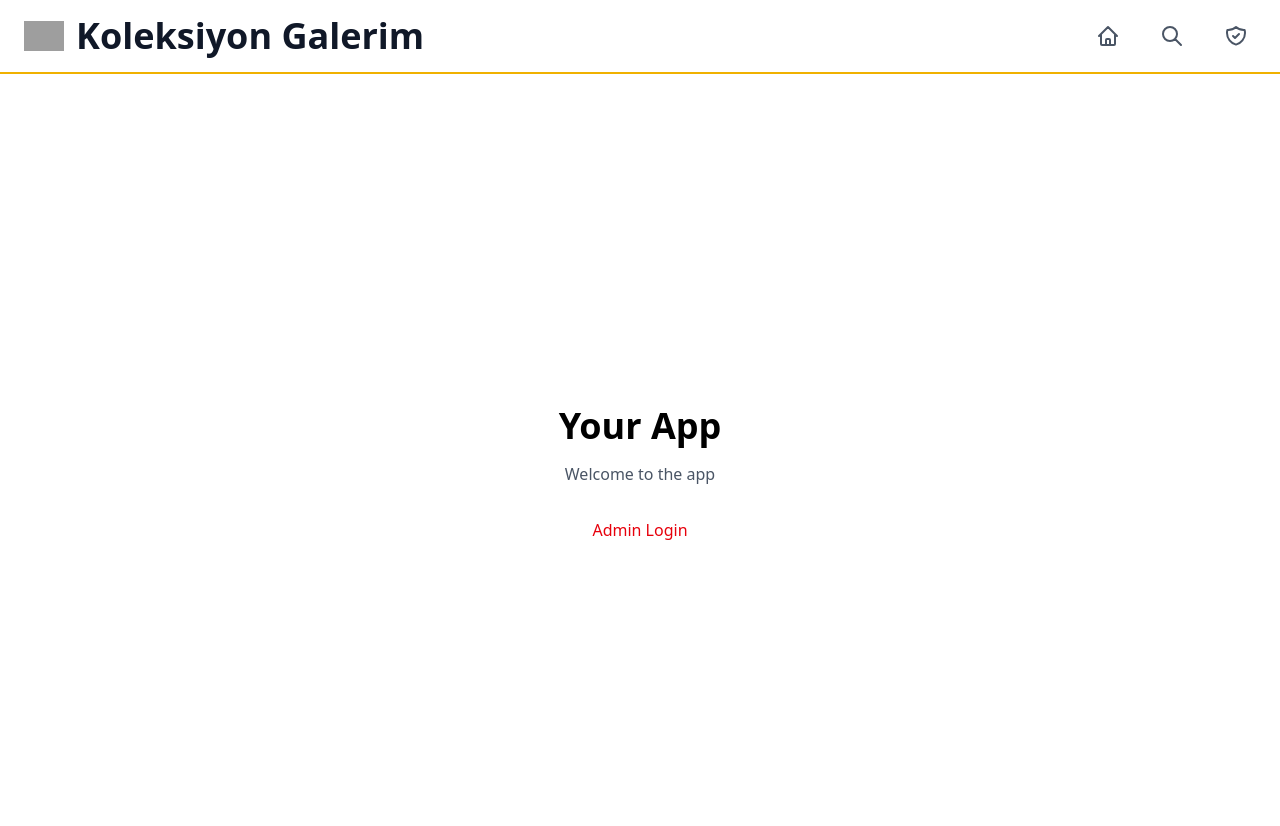
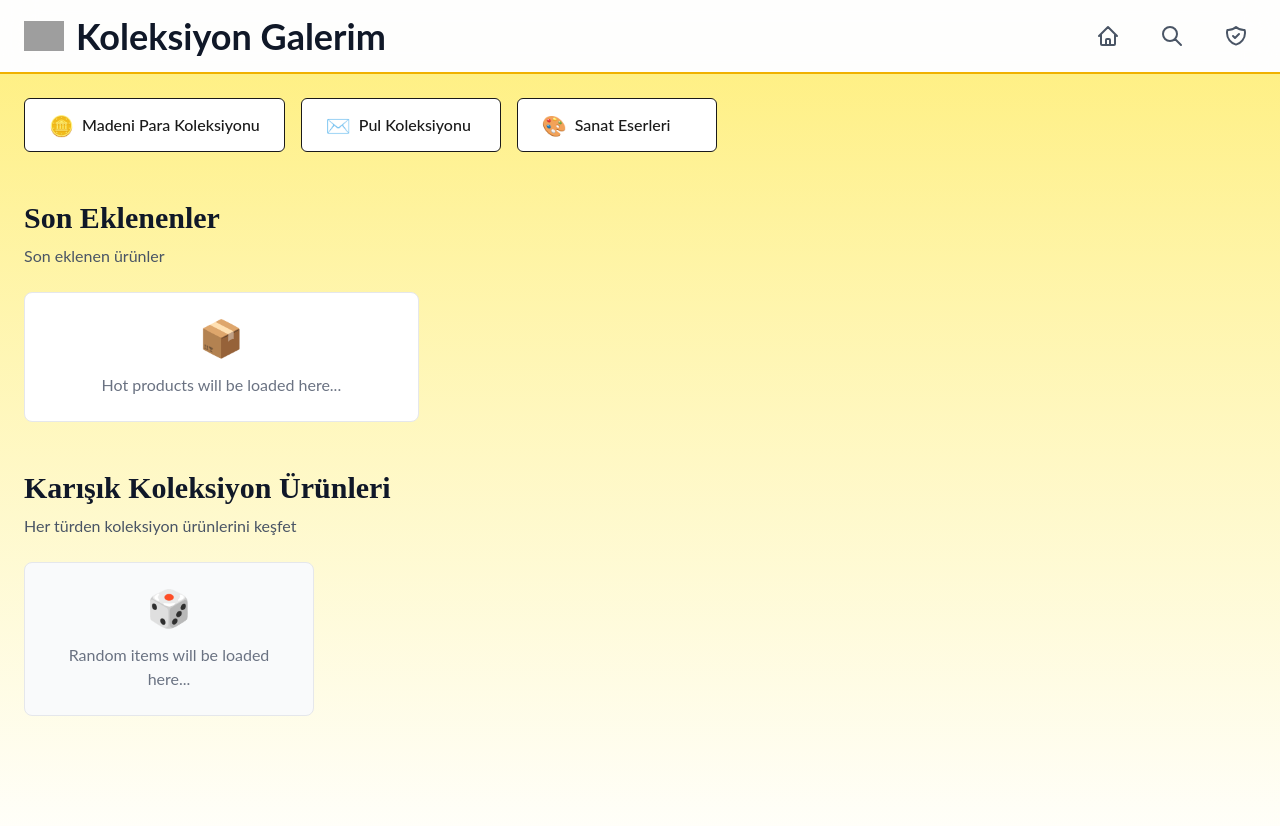
Before and after one commit to ak1nttr/collection-blog, a Next.js app: page / in a window 1280 px wide. Shown: the top 826 px of the page. Built offline with nearby package versions, Linux system fonts and the light colour scheme; grey boxes are pictures that could not be loaded.

Commit message:
style: design the homepage

```diff
--- a/src/app/globals.css
+++ b/src/app/globals.css
@@ -1 +1,13 @@
 @import "tailwindcss";
+
+@import url('https://fonts.googleapis.com/css2?family=Playfair+Display:wght@400;600;700&family=Lato:wght@400;500;700&display=swap');
+
+body {
+  font-family: 'Lato', sans-serif;
+  color: #1a1a1a;
+  background-color: #faf9f6; /* soft neutral background */
+}
+
+h1, h2, h3, h4, h5, h6 {
+  font-family: 'Playfair Display', serif;
+}
--- a/src/app/page.tsx
+++ b/src/app/page.tsx
@@ -1,18 +1,76 @@
-import Link from 'next/link'
+'use client'
+
+import CategoryCard from '@/components/CategoryCard'
+import { useState } from 'react'
 
 export default function Home() {
+  const [openCategory, setOpenCategory] = useState<string | null>(null)
+
+  const toggleCategory = (category: string) => {
+    setOpenCategory(openCategory === category ? null : category)
+  }
+
   return (
-    <div className="min-h-screen flex items-center justify-center">
-      <div className="text-center">
-        <h1 className="text-4xl font-bold mb-4">Your App</h1>
-        <p className="text-gray-600 mb-8">Welcome to the app</p>
+    <div className="min-h-screen bg-gradient-to-b from-yellow-200 to-white">
+      <div className="max-w-7xl mx-auto px-6 py-6 space-y-12">
 
-        <Link
-          href="/admin"
-          className="text-red-600 hover:underline"
-        >
-          Admin Login
-        </Link>
+        {/* Categories Section */}
+        <div>
+          <div className="flex flex-row gap-4">
+
+            <CategoryCard
+              title="Madeni Para Koleksiyonu"
+              icon="🪙"
+              subcategories={[
+                'Madalya ve Madalyonlar',
+                'Türkiye Cumhuriyeti Madeni Paralar',
+                'Osmanlı Dönemi Madeni Paralar',
+                'Yabancı Madeni Paralar',
+                'Jeton'
+              ]}
+            />
+
+            <CategoryCard
+              title="Pul Koleksiyonu"
+              icon="✉️"
+            />
+
+            <CategoryCard
+              title="Sanat Eserleri"
+              icon="🎨"
+              subcategories={[
+                'Resimler',
+                'Heykeller',
+              ]}
+            />
+
+          </div>
+        </div>
+
+        {/* Hot Products Section */}
+        <div>
+          <h2 className="text-3xl font-bold text-gray-900 mb-2">Son Eklenenler</h2>
+          <p className="text-gray-600 mb-6">Son eklenen ürünler</p>
+          <div className="grid grid-cols-1 md:grid-cols-2 lg:grid-cols-3 gap-6">
+            <div className="bg-white rounded-lg border border-gray-200 p-6 text-center">
+              <div className="text-4xl mb-4">📦</div>
+              <p className="text-gray-500">Hot products will be loaded here...</p>
+            </div>
+          </div>
+        </div>
+
+        {/* Random Collection Section */}
+        <div>
+          <h2 className="text-3xl font-bold text-gray-900 mb-2">Karışık Koleksiyon Ürünleri</h2>
+          <p className="text-gray-600 mb-6">Her türden koleksiyon ürünlerini keşfet</p>
+          <div className="grid grid-cols-1 md:grid-cols-2 lg:grid-cols-4 gap-6">
+            <div className="bg-gray-50 rounded-lg border border-gray-200 p-6 text-center">
+              <div className="text-4xl mb-4">🎲</div>
+              <p className="text-gray-500">Random items will be loaded here...</p>
+            </div>
+          </div>
+        </div>
+
       </div>
     </div>
   )
--- /dev/null
+++ b/src/components/CategoryCard.tsx
@@ -0,0 +1,53 @@
+'use client'
+
+import { useState } from 'react'
+
+interface CategoryCardProps {
+    title: string
+    icon?: string
+    subcategories?: string[]
+}
+
+export default function CategoryCard({ title, icon, subcategories }: CategoryCardProps) {
+    const [isOpen, setIsOpen] = useState(false)
+
+    return (
+        <div
+            className="relative"
+            onMouseEnter={() => setIsOpen(true)}
+            onMouseLeave={() => setIsOpen(false)}
+        >
+            {/* Main category button */}
+            <button
+                className={`rounded-md px-6 py-3 min-w-[200px] text-left border transition-colors flex items-center space-x-2 ${isOpen
+                        ? 'bg-orange-600/60 text-white border-black'
+                        : 'bg-white hover:bg-gray-50'
+                    }`}
+                style={{ fontWeight: 500 }}
+            >
+                {icon && <span className="text-xl">{icon}</span>}
+                <span>{title}</span>
+            </button>
+
+            {/* Dropdown list: only show if there are subcategories and hovered */}
+            {isOpen && subcategories && subcategories.length > 0 && (
+                <div
+                    className="absolute left-0 mt-0.5 w-64 bg-white border border-black-200 rounded-lg shadow-lg z-20 transition-all duration-200"
+                    style={{ minHeight: 40 * subcategories.length }}
+                >
+                    <ul className="py-2">
+                        {subcategories.map((sub) => (
+                            <li
+                                key={sub}
+                                className="px-4 py-2 flex items-center space-x-2 hover:bg-gray-100 cursor-pointer"
+                            >
+                                <span className="text-gray-400">-</span>
+                                <span className="text-gray-700">{sub}</span>
+                            </li>
+                        ))}
+                    </ul>
+                </div>
+            )}
+        </div>
+    )
+}
```
